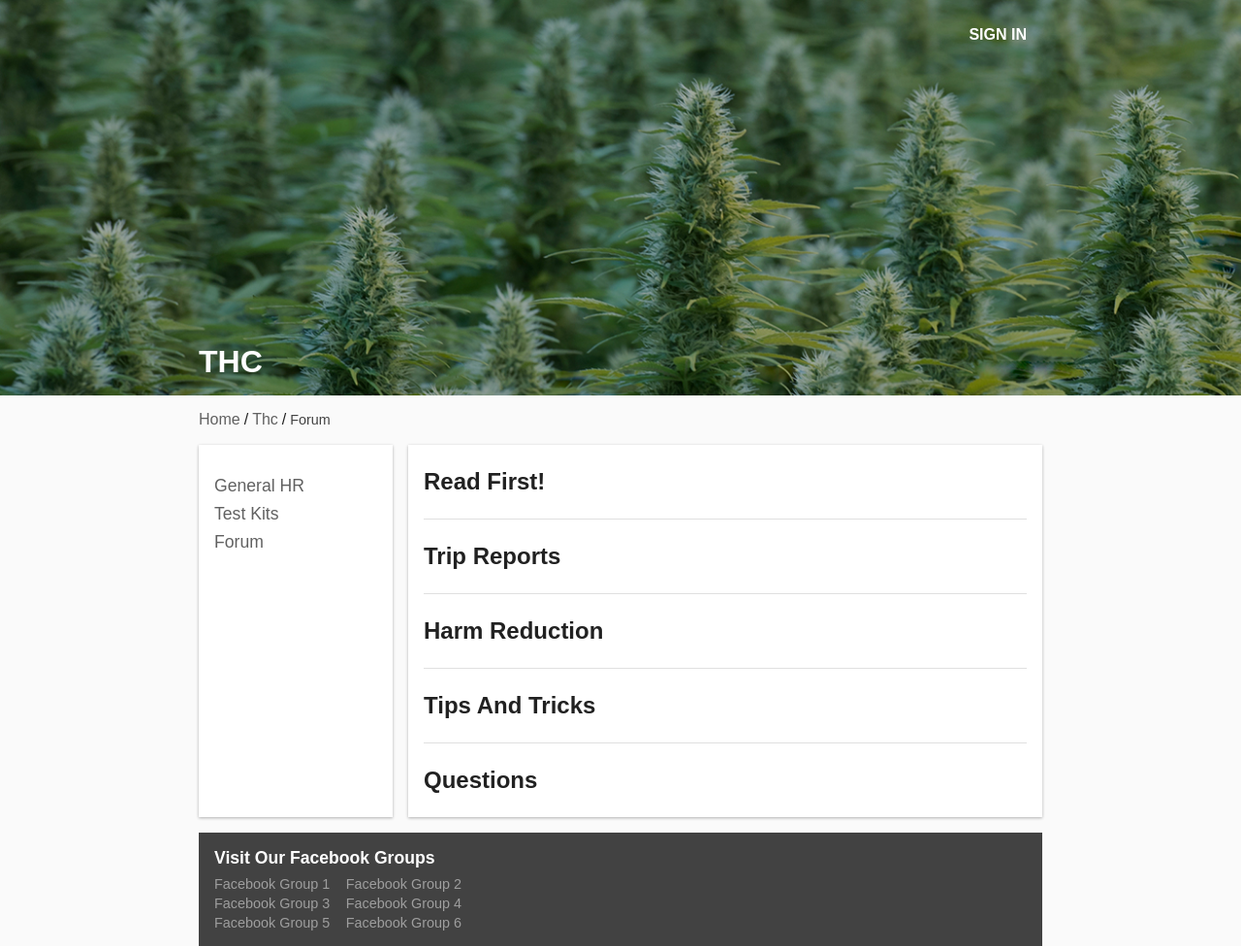
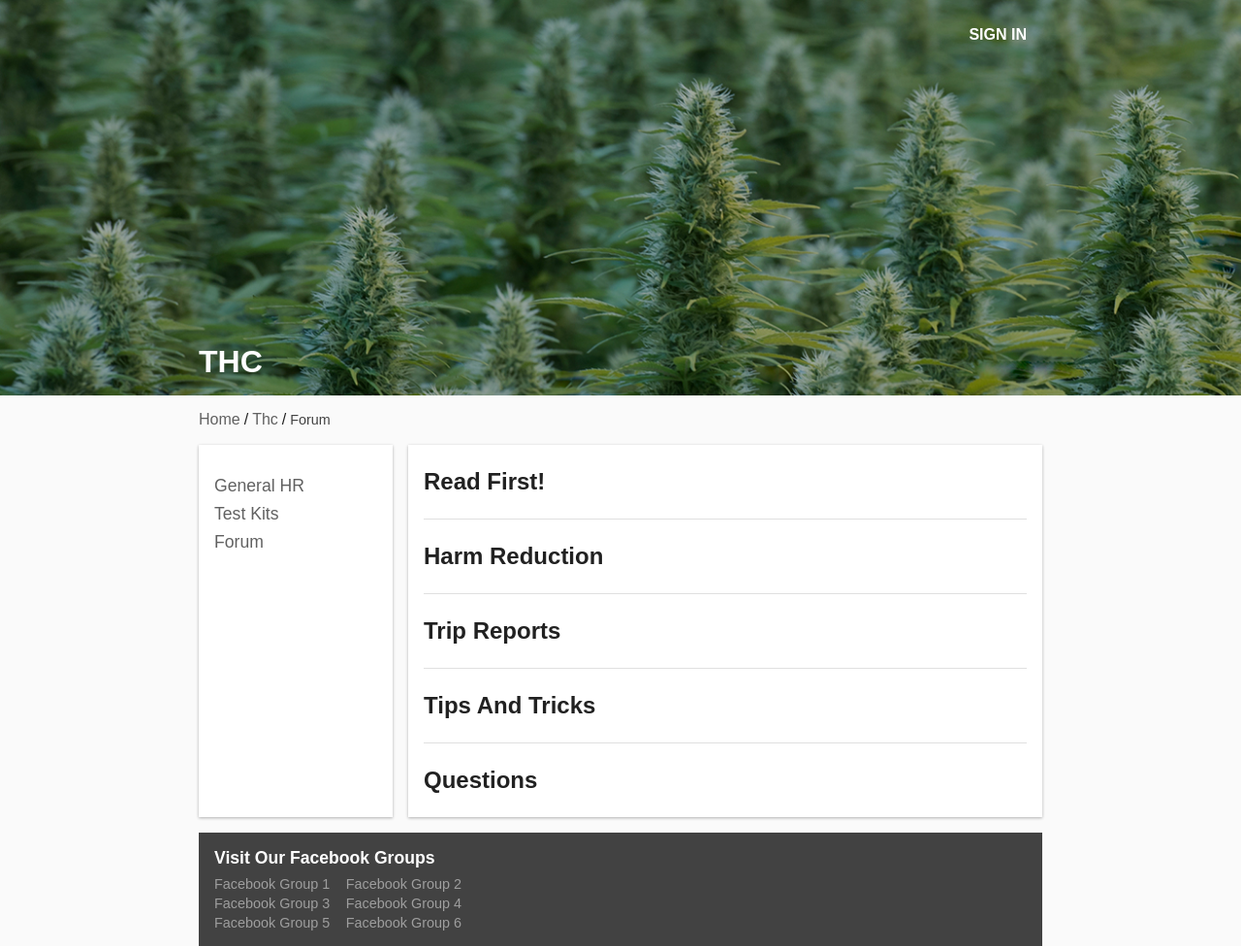
Before and after one commit to thetalkgroups/thetalkgroups.github.io, a Jekyll site: the page built from thc/forum/index.html, in a window 1280 px wide. Shown: the whole page at 97% size. Built offline with Jekyll 4.4.1, drawn with Linux system fonts in a browser that asks for light colours; comment, search, counter and statistics services are not loaded; some of the changed lines change nothing that is shown.

Commit message:
removed forum-main

```diff
--- a/_includes/forum-main.html
+++ /dev/null
@@ -1,7 +0,0 @@
-<section class="forum">
-    <a href="{{ include.baseUrl }}forum/read-first.html"><h2>Read first!</h2></a>
-    <a href="{{ include.baseUrl }}forum/trip-reports"><h2>Trip Reports</h2></a>
-    <a href="{{ include.baseUrl }}forum/harm-reduction"><h2>Harm Reduction</h2></a>
-    <a href="{{ include.baseUrl }}forum/tips-and-tricks"><h2>Tips And Tricks</h2></a>
-    <a href="{{ include.baseUrl }}forum/questions"><h2>Questions</h2></a>
-</section>
--- a/thc/forum/index.html
+++ b/thc/forum/index.html
@@ -11,4 +11,10 @@
     <link rel="stylesheet" href="/css/forum.css" async>
 ---
 
-{% include forum-main.html baseUrl=page.baseUrl %}
+<section class="forum">
+    <a href="{{ page.baseUrl }}forum/read-first.html"><h2>Read first!</h2></a>
+    <a href="{{ page.baseUrl }}forum/harm-reduction.html"><h2>Harm Reduction</h2></a>
+    <a href="{{ page.baseUrl }}forum/trip-reports"><h2>Trip Reports</h2></a>
+    <a href="{{ page.baseUrl }}forum/tips-and-tricks"><h2>Tips And Tricks</h2></a>
+    <a href="{{ page.baseUrl }}forum/questions"><h2>Questions</h2></a>
+</section>
```
